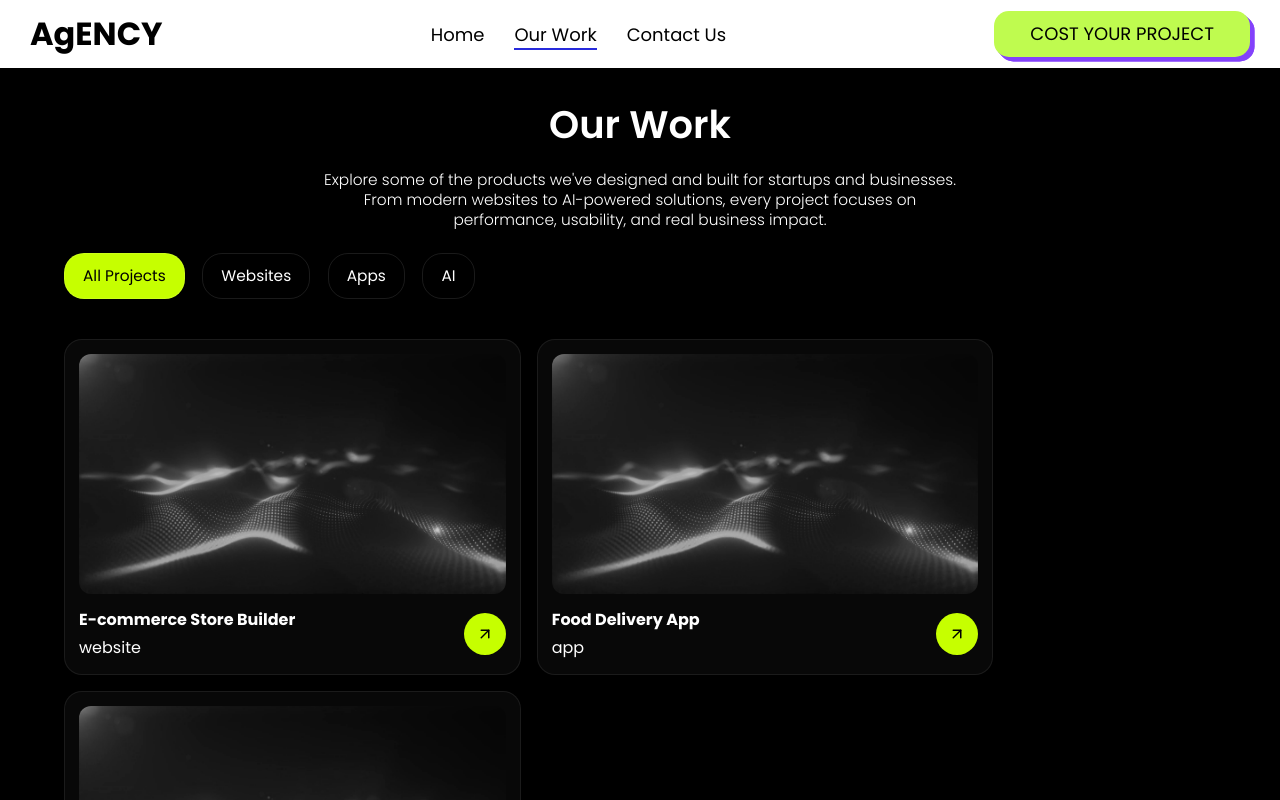
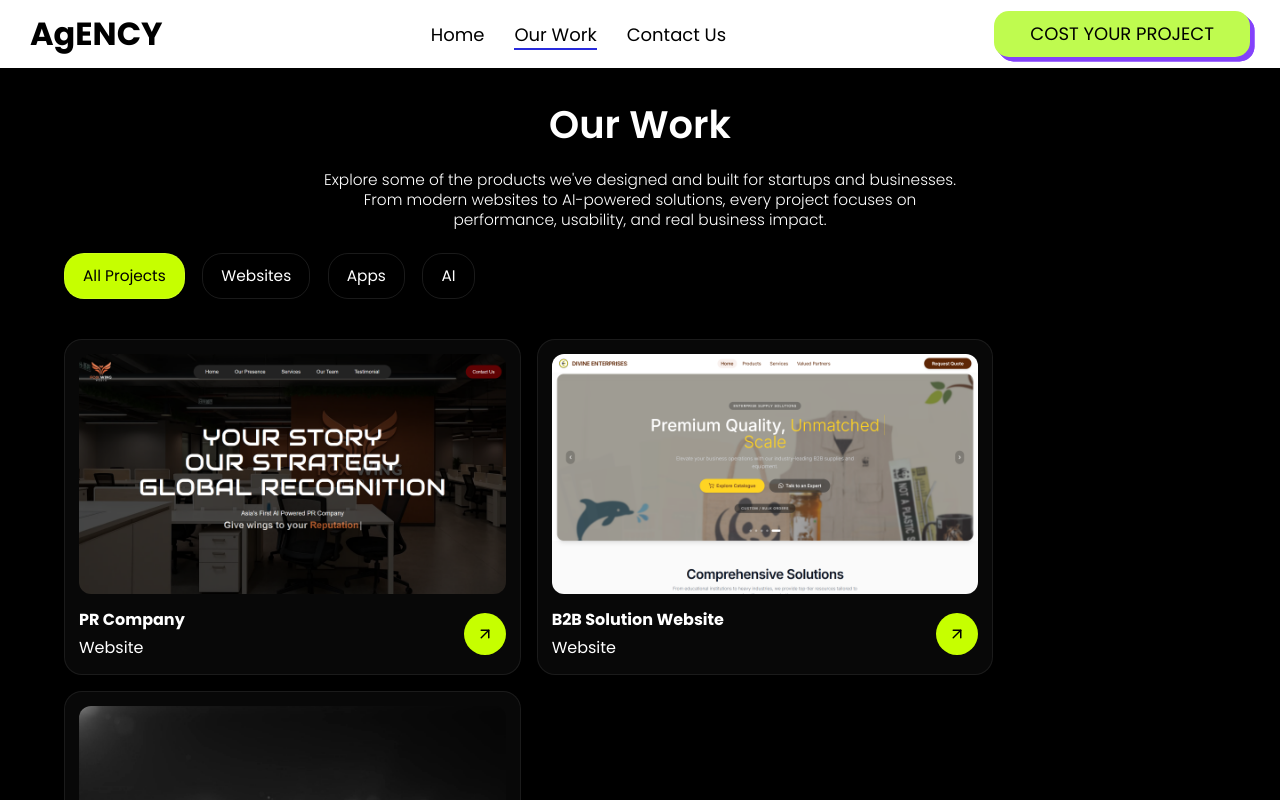
Before and after one commit to ASHTRAaa/achaia-, a React (Vite) app: page /work in a window 1280 px wide. Shown: the top 800 px of the page. Built offline with nearby package versions, Linux system fonts and the light colour scheme.

Commit message:
added projects

```diff
--- a/src/pages/work/Work.jsx
+++ b/src/pages/work/Work.jsx
@@ -1,25 +1,26 @@
 import { useState } from "react";
 import "./Work.css";
 import image from "../../assets/heroimg.png"
+import foxwing from "../../assets/work-assets/foxwing.png";
+import divineEnt from "../../assets/work-assets/divineEnt.png"
 import ProjectCard from "../../components/projectcard/ProjectCard.jsx";
 import CardFilter from "../../components/cardfilter/CardFilter";
- const projects =
-   [
+ const projects = [
    {
      id: 1,
-       title: "E-commerce Store Builder",
-       category: "website",
+     title: "PR Company",
+     category: "Website",
      tags: "Web design · SaaS design",
-       image: image,
-       link: "#",
+     image: foxwing,
+     link: "https://www.foxwingmedia.com/",
    },
    {
      id: 2,
-       title: "Food Delivery App",
-       category: "app",
+     title: "B2B Solution Website",
+     category: "Website",
      tags: "Mobile app · UI UX",
-       image: image,
-       link: "#",
+     image: divineEnt,
+     link: "https://www.divineenterprisesgroup.in/",
    },
    {
      id: 3,
```
Lines whose indentation alone changed are shown as unchanged.
